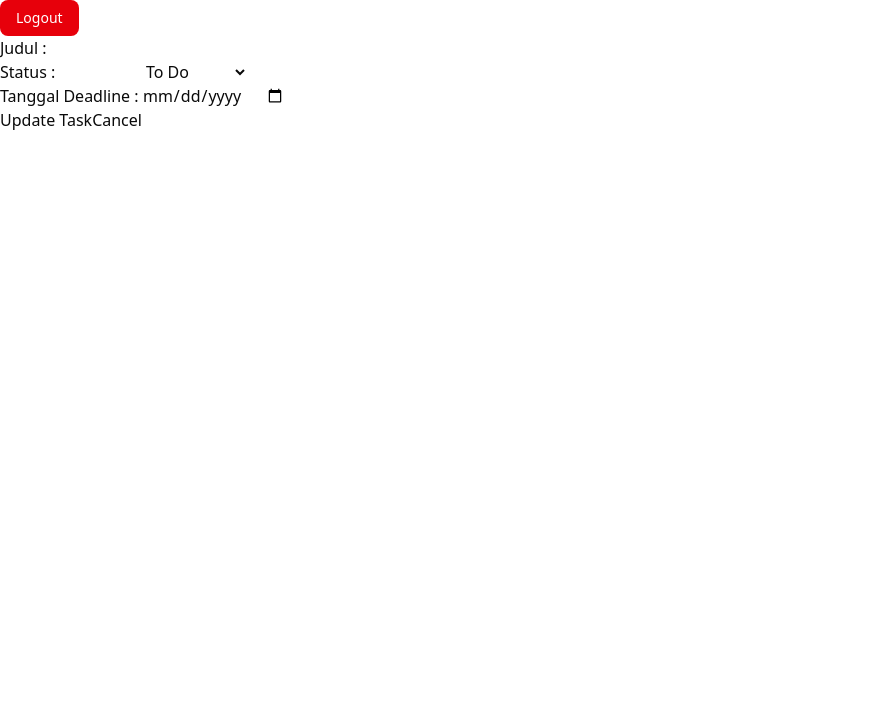
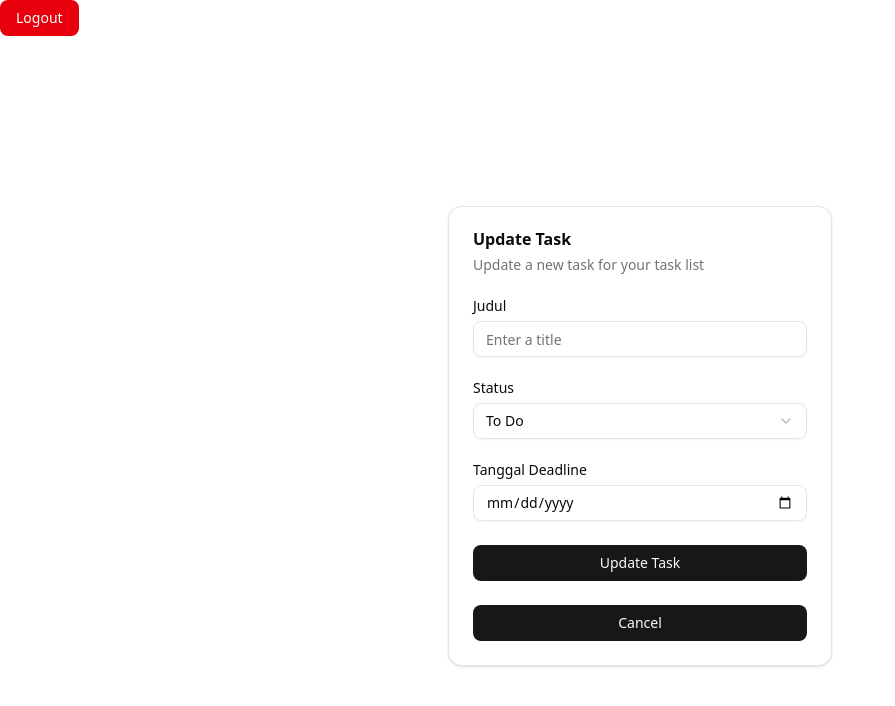
Before and after one commit to Leonardo-1998/TaskManagement, a React (Vite) app in the folder FrontEnd/: page /task_list/1/update/1 in a window 1280 px wide. Shown: the top 706 px of the page, without its empty margins (0-895 px from the left). Built offline with nearby package versions, Linux system fonts and the light colour scheme; no server answers; sample sign-in values are in the browser's storage.

Commit message:
Feat : Penambahan UI untuk Task Update

```diff
--- a/FrontEnd/route/AddTask.jsx
+++ b/FrontEnd/route/AddTask.jsx
@@ -1,6 +1,26 @@
 import axios from "axios";
 import { useState } from "react";
 import { Link, useNavigate, useParams } from "react-router";
+import { Button } from "@/components/ui/button";
+import {
+  Card,
+  CardContent,
+  CardDescription,
+  CardFooter,
+  CardHeader,
+  CardTitle,
+} from "@/components/ui/card";
+import { Input } from "@/components/ui/input";
+import { Label } from "@/components/ui/label";
+import {
+  Select,
+  SelectContent,
+  SelectGroup,
+  SelectItem,
+  SelectLabel,
+  SelectTrigger,
+  SelectValue,
+} from "@/components/ui/select";
 
 export default function AddTask() {
   const navigate = useNavigate();
@@ -45,70 +65,79 @@ export default function AddTask() {
   };
 
   return (
-    <>
-      <form onSubmit={onSubmit}>
-        {error && (
-          <>
-            <p style={{ color: "red" }}>{error}</p>
-          </>
-        )}
-        <table>
-          <tbody>
-            <tr>
-              <td>
-                <label htmlFor="judul">Judul :</label>
-              </td>
-              <td>
-                <input
+    <div className="flex min-h-screen items-center justify-center">
+      <Card className="w-full max-w-sm">
+        <CardHeader>
+          <CardTitle>Add New Task</CardTitle>
+          <CardDescription>
+            Create a new task for your task list
+          </CardDescription>
+        </CardHeader>
+        <CardContent>
+          {error && <p className="mb-4 text-sm text-red-600">{error}</p>}
+          <form onSubmit={onSubmit}>
+            <div className="flex flex-col gap-4">
+              <div className="grid gap-2">
+                <Label htmlFor="judul">Judul</Label>
+                <Input
+                  id="judul"
+                  name="judul"
                   type="text"
-                  name="judul"
-                  id="judul"
+                  placeholder="Enter task title"
                   onChange={handleChange}
+                  value={dataForm.judul}
                   required
                 />
-              </td>
-            </tr>
-            <tr>
-              <td>
-                <label htmlFor="status">Status :</label>
-              </td>
-              <td>
-                <select
+              </div>
+              <div className="grid gap-2">
+                <Label htmlFor="status">Status</Label>
+                <Select
                   name="status"
-                  id="status"
+                  value={dataForm.status}
+                  onValueChange={(value) =>
+                    setDataForm({ ...dataForm, status: value })
+                  }
+                >
+                  <SelectTrigger className="w-full">
+                    <SelectValue placeholder="Select status" />
+                  </SelectTrigger>
+                  <SelectContent>
+                    <SelectGroup>
+                      <SelectLabel>Status</SelectLabel>
+                      <SelectItem value="To Do">To Do</SelectItem>
+                      <SelectItem value="In Progress">In Progress</SelectItem>
+                      <SelectItem value="Done">Done</SelectItem>
+                    </SelectGroup>
+                  </SelectContent>
+                </Select>
+              </div>
+              <div className="grid gap-2">
+                <Label htmlFor="tanggal_deadline">Tanggal Deadline</Label>
+                <Input
+                  id="tanggal_deadline"
+                  name="tanggal_deadline"
+                  type="date"
                   onChange={handleChange}
-                  value={dataForm.status}
+                  value={dataForm.tanggal_deadline}
+                />
+              </div>
+              <div className="flex gap-2">
+                <Button type="submit" className="w-1/2">
+                  Add Task
+                </Button>
+                <Button
+                  type="button"
+                  variant="outline"
+                  className="w-1/2"
+                  asChild
                 >
-                  <option value="To Do">To Do</option>
-                  <option value="In Progress">In Progress</option>
-                  <option value="Done">Done</option>
-                </select>
-              </td>
-            </tr>
-            <tr>
-              <td>
-                <label htmlFor="tanggal_deadline">Tanggal Deadline :</label>
-              </td>
-              <td>
-                <input
-                  type="date"
-                  name="tanggal_deadline"
-                  id="tanggal_deadline"
-                  onChange={handleChange}
-                />
-              </td>
-            </tr>
-            <tr>
-              <td>
-                <button type="submit">Add Task</button>
-                <Link to={`/task_list/${task_list_id}`}>
-                  <button>Cancel</button>
-                </Link>
-              </td>
-            </tr>
-          </tbody>
-        </table>
-      </form>
-    </>
+                  <Link to={`/task_list/${task_list_id}`}>Cancel</Link>
+                </Button>
+              </div>
+            </div>
+          </form>
+        </CardContent>
+      </Card>
+    </div>
   );
 }
--- a/FrontEnd/route/AddTaskList.jsx
+++ b/FrontEnd/route/AddTaskList.jsx
@@ -1,6 +1,19 @@
 import axios from "axios";
 import { useState } from "react";
 import { Link, useNavigate } from "react-router";
+
+import { Button } from "@/components/ui/button";
+import {
+  Card,
+  CardContent,
+  CardDescription,
+  CardFooter,
+  CardHeader,
+  CardTitle,
+} from "@/components/ui/card";
+import { Input } from "@/components/ui/input";
+import { Label } from "@/components/ui/label";
+import { Textarea } from "@/components/ui/textarea";
 
 export default function AddTaskList() {
   const navigate = useNavigate();
@@ -44,52 +57,59 @@ export default function AddTaskList() {
 
   return (
     <>
-      <form onSubmit={onFormSubmit}>
+      <div className="flex min-h-screen items-center justify-center">
+        <Card className="w-full max-w-sm">
+          <CardHeader>
+            <CardTitle>Add New Task List</CardTitle>
+            <CardDescription>Create a new task list</CardDescription>
+          </CardHeader>
+          <CardContent>
             {error && (
               <>
                 <p style={{ color: "red" }}>{error}</p>
               </>
             )}
-        <table>
-          <tbody>
-            <tr>
-              <td>
-                <label htmlFor="nama">Nama</label>
-              </td>
-              <td>
-                <input
+            <form onSubmit={onFormSubmit}>
+              <div className="flex flex-col gap-4">
+                <div className="grid gap-2">
+                  <Label htmlFor="nama">Nama</Label>
+
+                  <Input
+                    id="nama"
+                    name="nama"
                     type="text"
-                  name="nama"
-                  id="nama"
+                    placeholder="Proyek A"
+                    required
                     onChange={handleChange}
-                  required
+                    value={dataForm.nama}
                   />
-              </td>
-            </tr>
-            <tr>
-              <td>
-                <label htmlFor="deskripsi">Deskripsi</label>
-              </td>
-              <td>
-                <input
-                  type="text"
+                </div>
+                <div className="grid gap-2">
+                  <div className="flex items-center">
+                    <Label htmlFor="deskripsi">Deskripsi</Label>
+                  </div>
+                  <Textarea
+                    placeholder="Type your message here."
                     name="deskripsi"
                     id="deskripsi"
+                    type="text"
                     onChange={handleChange}
+                    value={dataForm.deskripsi}
                   />
-              </td>
-            </tr>
-            <tr>
-              <td>
-                <button type="submit">Add</button>
-                <Link to="/home">
-                  <button>Cancel</button>
-                </Link>
-              </td>
-            </tr>
-          </tbody>
-        </table>
+                </div>
+                <Button type="submit" className="w-full">
+                  Add
+                </Button>
+              </div>
             </form>
+          </CardContent>
+          <CardFooter className="flex-col gap-2">
+            <Button className="w-full" variant="outline" asChild>
+              <Link to="/home">Cancel</Link>
+            </Button>
+          </CardFooter>
+        </Card>
+      </div>
     </>
   );
 }
--- a/FrontEnd/route/UpdateTask.jsx
+++ b/FrontEnd/route/UpdateTask.jsx
@@ -1,6 +1,27 @@
 import axios from "axios";
 import { useState, useEffect } from "react";
 import { Link, useNavigate, useParams } from "react-router";
+
+import { Button } from "@/components/ui/button";
+import {
+  Card,
+  CardContent,
+  CardDescription,
+  CardFooter,
+  CardHeader,
+  CardTitle,
+} from "@/components/ui/card";
+import {
+  Select,
+  SelectContent,
+  SelectGroup,
+  SelectItem,
+  SelectLabel,
+  SelectTrigger,
+  SelectValue,
+} from "@/components/ui/select";
+import { Input } from "@/components/ui/input";
+import { Label } from "@/components/ui/label";
 
 export default function UpdateTask() {
   const navigate = useNavigate();
@@ -77,66 +98,79 @@ export default function UpdateTask() {
 
   return (
     <>
+      <div className="flex min-h-screen items-center justify-center">
+        <Card className="w-full max-w-sm">
+          <CardHeader>
+            <CardTitle>Update Task</CardTitle>
+            <CardDescription>
+              Update a new task for your task list
+            </CardDescription>
+          </CardHeader>
+          <CardContent>
             <form onSubmit={onSubmit}>
-        <table>
-          <tbody>
-            <tr>
-              <td>
-                <label htmlFor="judul">Judul :</label>
-              </td>
-              <td>
-                <input
+              <div className="flex flex-col gap-6">
+                <div className="grid gap-2">
+                  <Label htmlFor="judul">Judul</Label>
+                  <Input
                     type="text"
                     name="judul"
                     id="judul"
                     onChange={handleChange}
                     value={dataForm.judul}
+                    placeholder="Enter a title"
                     required
                   />
-              </td>
-            </tr>
-            <tr>
-              <td>
-                <label htmlFor="status">Status :</label>
-              </td>
-              <td>
-                <select
+                </div>
+                <div className="grid gap-2">
+                  <div className="flex items-center">
+                    <Label htmlFor="password">Status</Label>
+                  </div>
+                  <Select
                     name="status"
-                  id="status"
-                  onChange={handleChange}
                     value={dataForm.status}
+                    onValueChange={(value) =>
+                      setDataForm({ ...dataForm, status: value })
+                    }
                   >
-                  <option value="To Do">To Do</option>
-                  <option value="In Progress">In Progress</option>
-                  <option value="Done">Done</option>
-                </select>
-              </td>
-            </tr>
-            <tr>
-              <td>
-                <label htmlFor="tanggal_deadline">Tanggal Deadline :</label>
-              </td>
-              <td>
-                <input
+                    <SelectTrigger className="w-full">
+                      <SelectValue placeholder="Select status" />
+                    </SelectTrigger>
+                    <SelectContent>
+                      <SelectGroup>
+                        <SelectLabel>Status</SelectLabel>
+                        <SelectItem value="To Do">To Do</SelectItem>
+                        <SelectItem value="In Progress">In Progress</SelectItem>
+                        <SelectItem value="Done">Done</SelectItem>
+                      </SelectGroup>
+                    </SelectContent>
+                  </Select>
+                </div>
+                <div className="grid gap-2">
+                  <Label htmlFor="tanggal_deadline">Tanggal Deadline</Label>
+                  <Input
+                    id="tanggal_deadline"
+                    name="tanggal_deadline"
                     type="date"
-                  name="tanggal_deadline"
-                  id="tanggal_deadline"
                     onChange={handleChange}
                     value={dataForm.tanggal_deadline}
                   />
-              </td>
-            </tr>
-            <tr>
-              <td>
-                <button type="submit">Update Task</button>
+                </div>
+                <Button type="submit" className="w-full">
+                  Update Task
+                </Button>
+              </div>
+            </form>
+          </CardContent>
+
+          <CardFooter className="flex-col gap-2">
+            <Button className="w-full" asChild>
               <Link to={`/task_list/${task_list_id}`}>
                 <button>Cancel</button>
               </Link>
-              </td>
-            </tr>
-          </tbody>
-        </table>
-      </form>
+            </Button>
+          </CardFooter>
+        </Card>
+      </div>
     </>
   );
 }
--- /dev/null
+++ b/FrontEnd/src/components/ui/textarea.jsx
@@ -0,0 +1,20 @@
+import * as React from "react"
+
+import { cn } from "@/lib/utils"
+
+function Textarea({
+  className,
+  ...props
+}) {
+  return (
+    <textarea
+      data-slot="textarea"
+      className={cn(
+        "border-input placeholder:text-muted-foreground focus-visible:border-ring focus-visible:ring-ring/50 aria-invalid:ring-destructive/20 dark:aria-invalid:ring-destructive/40 aria-invalid:border-destructive dark:bg-input/30 flex field-sizing-content min-h-16 w-full rounded-md border bg-transparent px-3 py-2 text-base shadow-xs transition-[color,box-shadow] outline-none focus-visible:ring-[3px] disabled:cursor-not-allowed disabled:opacity-50 md:text-sm",
+        className
+      )}
+      {...props} />
+  );
+}
+
+export { Textarea }
```
Also changed, not shown: FrontEnd/route/Task.jsx (+8 -2 lines). Lines whose indentation alone changed are shown as unchanged.
